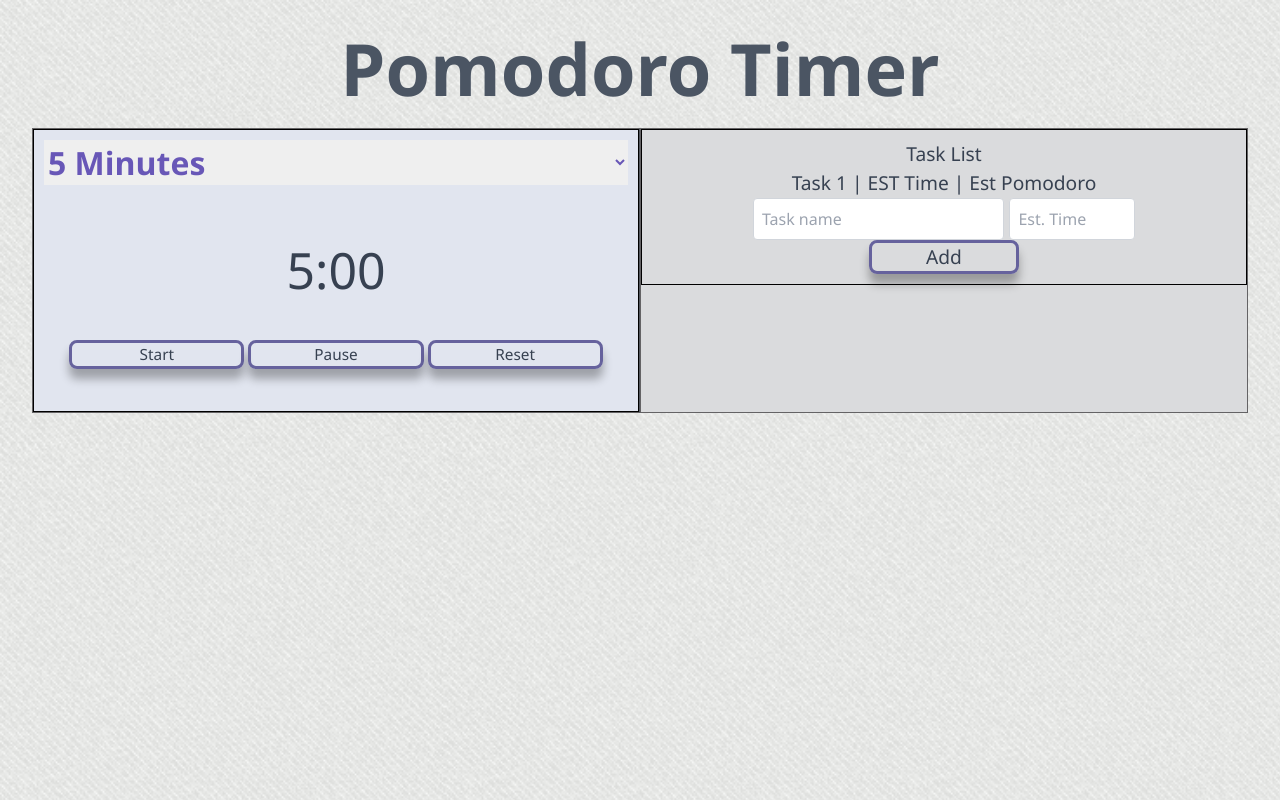
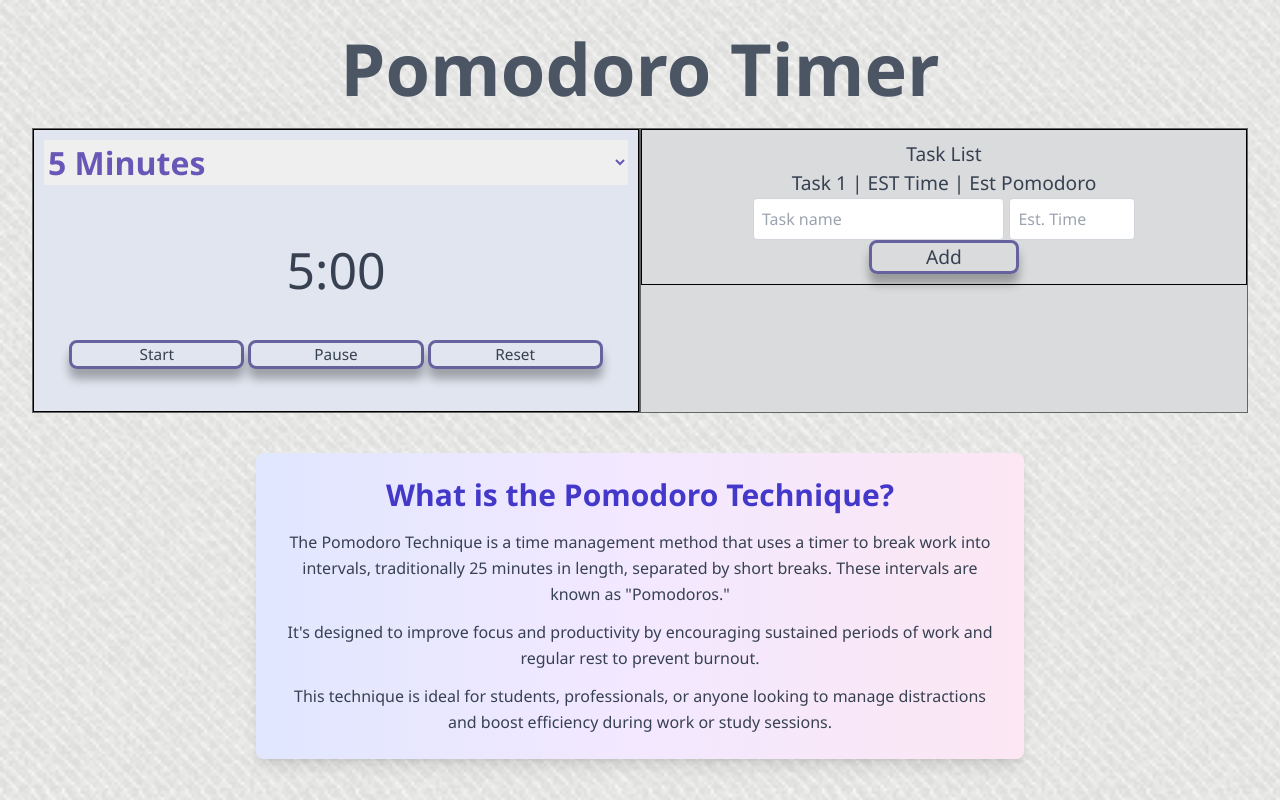
Before and after one commit to Nathan2055/csc4350, a website: page public/pomodoro.html in a window 1280 px wide. Drawn offline with nearby package versions, Linux system fonts and the light colour scheme.

Commit message:
added information section with styling

```diff
--- a/public/pomodoro.html
+++ b/public/pomodoro.html
@@ -14,6 +14,7 @@
     <div class="content-container">
       <!-- Timer Section -->
       <div id="timer-container" class="content-section">
+
         <div id="timer">
           <select id="timer-select">
             <option value="5">5 Minutes</option>
@@ -35,6 +36,7 @@
           </div>
         </div>
       </div>
+
 
       <!-- Task Section -->
       <div id="todo-container" class="content-section">
@@ -66,6 +68,19 @@
         </div>
       </div>
     </div>
+        <!-- Pomodoro Info Section -->
+          <section id="pomodoro-info" class="max-w-3xl mx-auto mt-10 p-6 bg-gradient-to-r from-indigo-100 via-purple-100 to-pink-100 rounded-lg shadow-lg text-gray-700">
+            <h2 class="text-3xl font-semibold mb-4 text-indigo-700">What is the Pomodoro Technique?</h2>
+            <p class="mb-3 leading-relaxed">
+              The Pomodoro Technique is a time management method that uses a timer to break work into intervals, traditionally 25 minutes in length, separated by short breaks. These intervals are known as "Pomodoros."
+            </p>
+            <p class="mb-3 leading-relaxed">
+              It's designed to improve focus and productivity by encouraging sustained periods of work and regular rest to prevent burnout.
+            </p>
+            <p class="mb-0 leading-relaxed">
+              This technique is ideal for students, professionals, or anyone looking to manage distractions and boost efficiency during work or study sessions.
+            </p>
+          </section>
 
     <audio id="alarm-audio">
       <source src="/alarm.mp3" type="audio/mpeg" />
```
